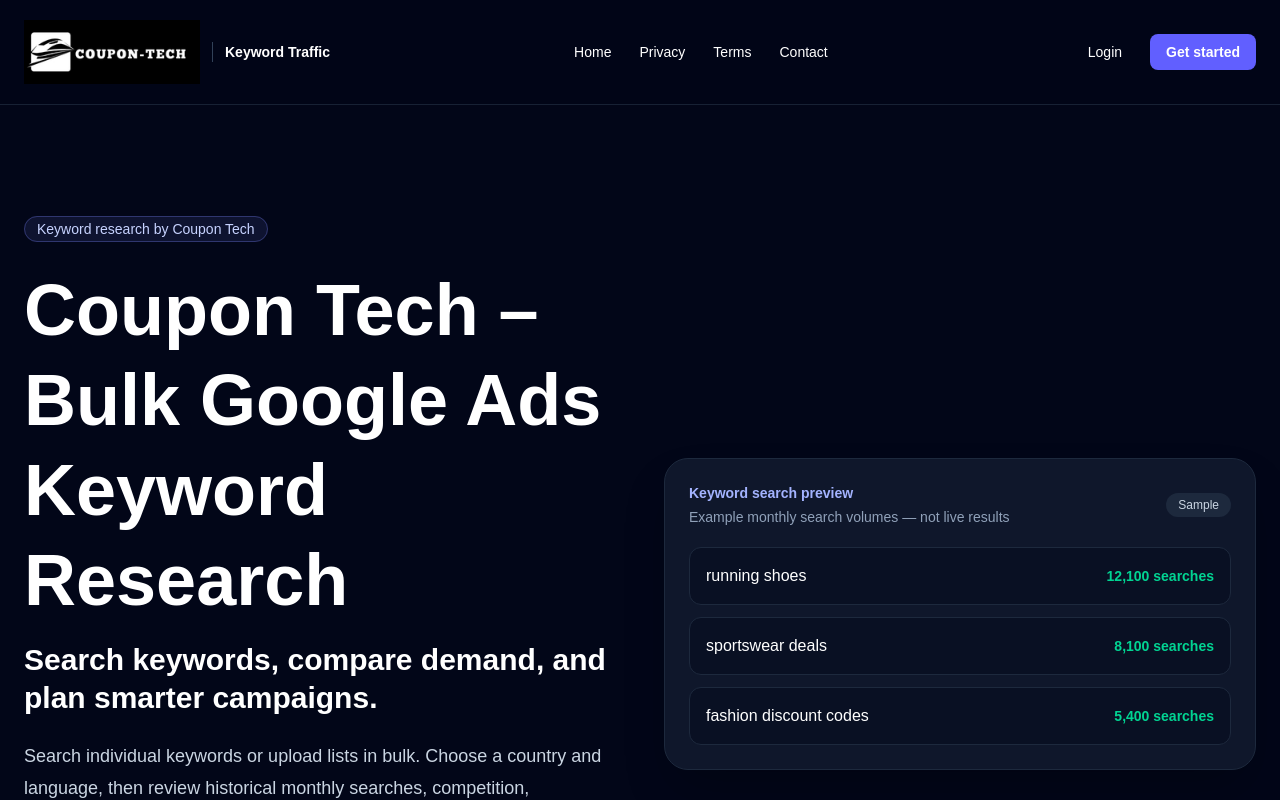
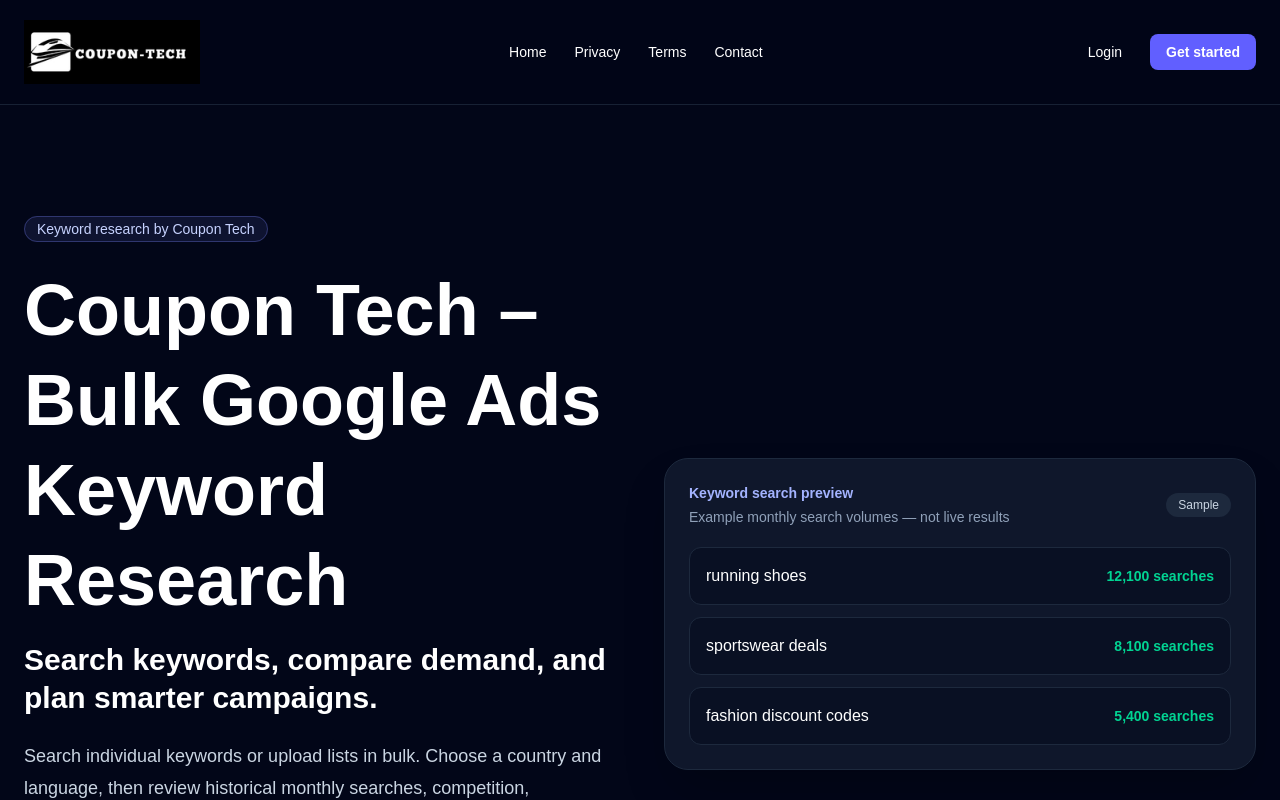
Before and after one commit to farrukhan11/KeywordTraffic, a Next.js app: page / in a window 1280 px wide. Shown: the top 800 px of the page. Built offline with nearby package versions, Linux system fonts and the light colour scheme.

Commit message:
Update SiteHeader and layout branding to reflect Coupon Tech

```diff
--- a/app/components/SiteHeader.jsx
+++ b/app/components/SiteHeader.jsx
@@ -13,7 +13,6 @@ export default function SiteHeader() {
       <div className="mx-auto flex max-w-7xl items-center justify-between gap-6 px-6 py-5">
         <Link className="flex shrink-0 items-center gap-3" href="/" aria-label="Keyword Traffic by Coupon Tech home">
           <img src="/Coupon-tech-black.jpg" alt="Coupon Tech" className="h-14 w-auto sm:h-16" />
-          <span className="hidden border-l border-slate-700 pl-3 text-sm font-bold text-white xl:block">Keyword Traffic</span>
         </Link>
 
         <nav className="hidden items-center gap-1 lg:flex" aria-label="Public navigation">
--- a/app/layout.js
+++ b/app/layout.js
@@ -3,7 +3,7 @@ import "./globals.css";
 export const metadata = {
   metadataBase: new URL("https://coupon-tech.com"),
   title: {
-    default: "Keyword Traffic – Bulk Google Ads Keyword Research",
+    default: "Coupon Tech – Bulk Google Ads Keyword Research",
     template: "%s | Keyword Traffic",
   },
   description:
```
